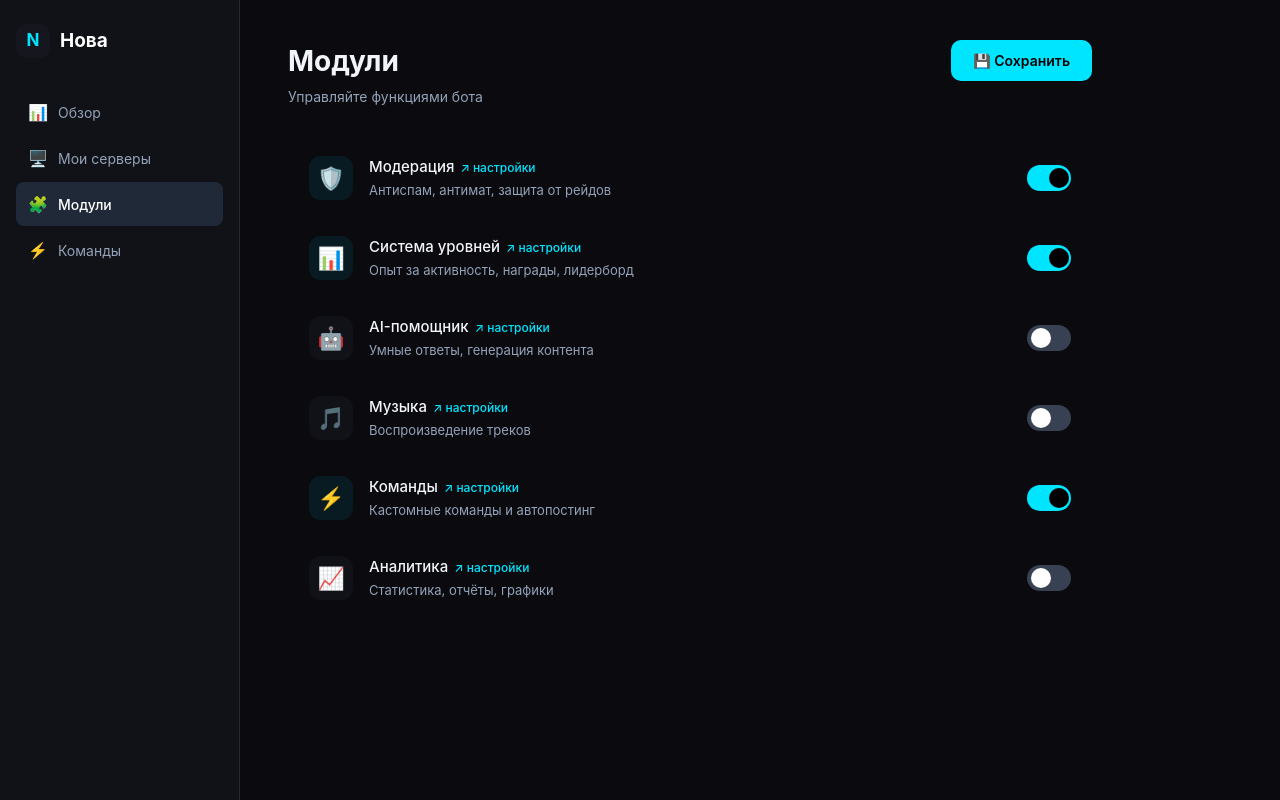
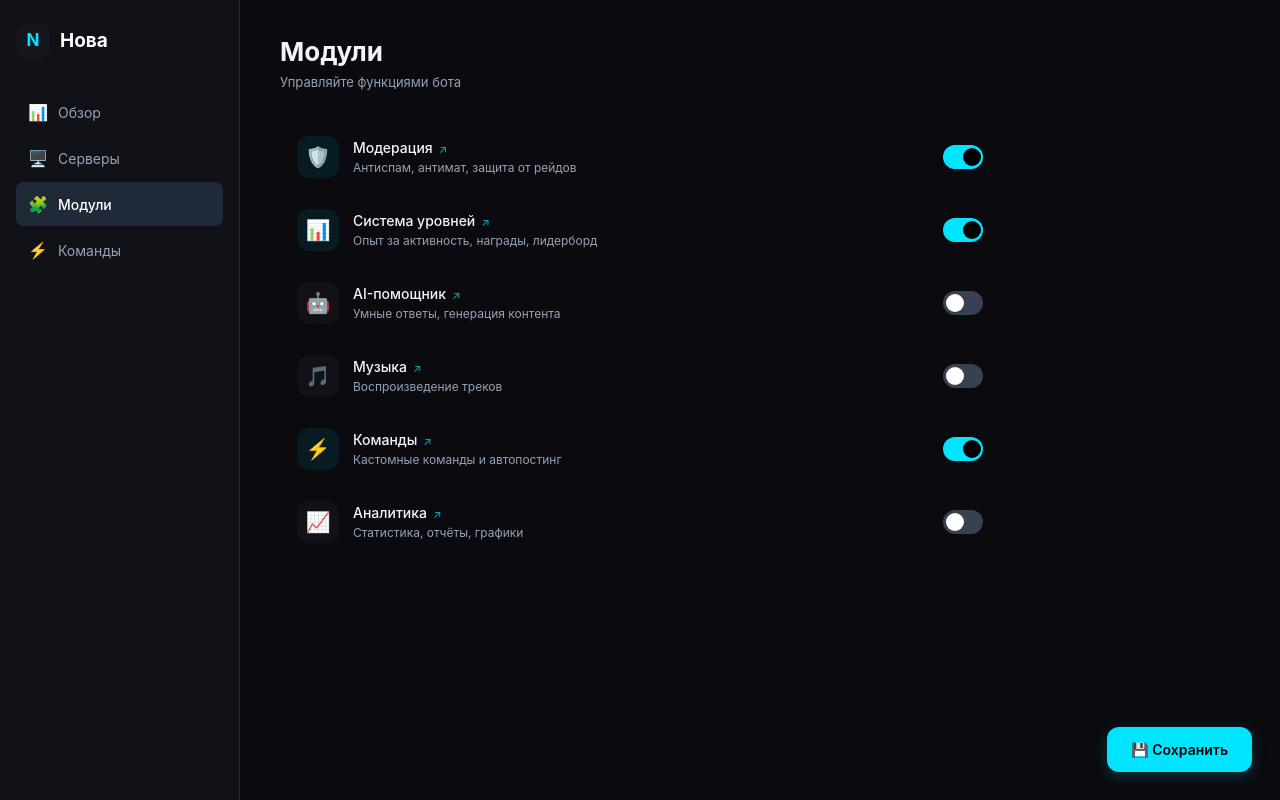
Before and after one commit to R4YDMOND/nova-bot, a Next.js app in the folder frontend/: page /dashboard/modules in a window 1280 px wide. Built offline with nearby package versions, Linux system fonts and the light colour scheme.

Commit message:
Update page.tsx

```diff
--- a/frontend/src/app/dashboard/modules/page.tsx
+++ b/frontend/src/app/dashboard/modules/page.tsx
@@ -1,6 +1,6 @@
 "use client"
 
-import { useState } from 'react'
+import { useState, useEffect } from 'react'
 
 const navigate = (url: string) => window.location.href = url
 
@@ -15,17 +15,25 @@ export default function ModulesPage() {
   ])
 
   const [saved, setSaved] = useState(false)
+  const [visible, setVisible] = useState<number[]>([])
+
+  useEffect(() => {
+    modules.forEach((_, i) => {
+      setTimeout(() => setVisible(prev => [...prev, i]), i * 60)
+    })
+  }, [])
 
   const toggle = (id: string) => {
-    const updated = modules.map(m => m.id === id ? { ...m, enabled: !m.enabled } : m)
-    setModules(updated)
+    setModules(modules.map(m => m.id === id ? { ...m, enabled: !m.enabled } : m))
+    setSaved(false)
   }
 
-  const save = () => { setSaved(true); setTimeout(() => setSaved(false), 2000) }
+  const save = () => { setSaved(true); setTimeout(() => setSaved(false), 2200) }
 
   return (
     <div style={{ minHeight: '100vh', background: '#0A0A0F', display: 'flex', color: '#F1F5F9' }}>
 
+      {/* Sidebar */}
       <aside style={{ width: '240px', minWidth: '240px', background: '#111118', borderRight: '1px solid #1F2937', padding: '24px 16px', display: 'flex', flexDirection: 'column' }}>
         <a href="/" style={{ display: 'flex', alignItems: 'center', gap: '10px', textDecoration: 'none', marginBottom: '32px' }}>
           <div style={{ width: '34px', height: '34px', background: '#16161F', borderRadius: '10px', display: 'flex', alignItems: 'center', justifyContent: 'center', fontWeight: 'bold', color: '#00E5FF', fontSize: '17px' }}>N</div>
@@ -34,7 +42,7 @@ export default function ModulesPage() {
         <nav style={{ display: 'flex', flexDirection: 'column', gap: '2px', flex: 1 }}>
           {[
             { icon: '📊', label: 'Обзор', href: '/dashboard' },
-            { icon: '🖥️', label: 'Мои серверы', href: '/dashboard/servers' },
+            { icon: '🖥️', label: 'Серверы', href: '/dashboard/servers' },
             { icon: '🧩', label: 'Модули', href: '/dashboard/modules' },
             { icon: '⚡', label: 'Команды', href: '/dashboard/commands' },
           ].map((item, i) => {
@@ -54,69 +62,99 @@ export default function ModulesPage() {
         </nav>
       </aside>
 
-      <main style={{ flex: 1, padding: '40px 48px', maxWidth: '900px' }}>
-        <div style={{ display: 'flex', justifyContent: 'space-between', alignItems: 'flex-start', marginBottom: '32px' }}>
+      {/* Main */}
+      <main style={{ flex: 1, padding: '32px 40px', maxWidth: '800px' }}>
+
+        {/* Header */}
+        <div style={{ display: 'flex', justifyContent: 'space-between', alignItems: 'center', marginBottom: '28px' }}>
           <div>
-            <h1 style={{ fontSize: '28px', fontWeight: '700', marginBottom: '4px' }}>Модули</h1>
-            <p style={{ color: '#94A3B8', fontSize: '14px' }}>Управляйте функциями бота</p>
+            <h1 style={{ fontSize: '26px', fontWeight: '700', marginBottom: '2px' }}>Модули</h1>
+            <p style={{ color: '#94A3B8', fontSize: '13px' }}>Управляйте функциями бота</p>
           </div>
-          <button onClick={save} style={{
-            padding: '10px 22px', background: saved ? '#22C55E' : '#00E5FF', color: '#000',
-            border: 'none', borderRadius: '10px', fontWeight: '600', fontSize: '14px', cursor: 'pointer',
-            transition: 'all 0.25s'
-          }}>
-            {saved ? '✅ Сохранено' : '💾 Сохранить'}
-          </button>
         </div>
 
-        <div style={{ display: 'flex', flexDirection: 'column', gap: '2px' }}>
-          {modules.map(mod => (
+        {/* Modules List */}
+        <div style={{ display: 'flex', flexDirection: 'column', gap: '1px' }}>
+          {modules.map((mod, i) => (
             <div key={mod.id} style={{
-              display: 'flex', alignItems: 'center', gap: '16px', padding: '16px 20px',
-              borderRadius: '12px', cursor: 'pointer', transition: 'all 0.15s',
-              border: '1px solid transparent'
+              display: 'flex', alignItems: 'center', gap: '14px', padding: '14px 16px',
+              borderRadius: '12px', cursor: 'pointer', transition: 'all 0.2s ease',
+              border: '1px solid transparent',
+              opacity: visible.includes(i) ? 1 : 0,
+              transform: visible.includes(i) ? 'translateX(0)' : 'translateX(-10px)',
             }}
             onMouseEnter={(e) => { e.currentTarget.style.background = '#111118'; e.currentTarget.style.borderColor = '#1F2937'; }}
             onMouseLeave={(e) => { e.currentTarget.style.background = 'transparent'; e.currentTarget.style.borderColor = 'transparent'; }}
             >
-              <div style={{ width: '44px', height: '44px', minWidth: '44px', background: mod.enabled ? 'rgba(0,229,255,0.08)' : '#111118', borderRadius: '12px', display: 'flex', alignItems: 'center', justifyContent: 'center', fontSize: '22px' }}>
+              {/* Icon */}
+              <div style={{
+                width: '42px', height: '42px', minWidth: '42px',
+                background: mod.enabled ? 'rgba(0,229,255,0.08)' : '#111118',
+                borderRadius: '12px', display: 'flex', alignItems: 'center',
+                justifyContent: 'center', fontSize: '20px', transition: 'all 0.2s'
+              }}>
                 {mod.icon}
               </div>
-              <div style={{ flex: 1 }}>
-                <div style={{ fontSize: '15px', fontWeight: '500', marginBottom: '2px' }}>
+
+              {/* Info */}
+              <div style={{ flex: 1, minWidth: 0 }}>
+                <div style={{ fontSize: '14px', fontWeight: '500', marginBottom: '1px' }}>
                   {mod.name}
-                  {mod.link && <span onClick={(e) => { e.stopPropagation(); navigate(mod.link!) }} style={{ color: '#00E5FF', fontSize: '12px', marginLeft: '6px', cursor: 'pointer' }}>↗ настройки</span>}
+                  {mod.link && (
+                    <span onClick={(e) => { e.stopPropagation(); navigate(mod.link!) }} style={{
+                      color: '#00E5FF', fontSize: '11px', marginLeft: '6px', cursor: 'pointer',
+                      opacity: 0.7, transition: 'opacity 0.15s'
+                    }}
+                    onMouseEnter={(e) => e.currentTarget.style.opacity = '1'}
+                    onMouseLeave={(e) => e.currentTarget.style.opacity = '0.7'}
+                    >↗</span>
+                  )}
                 </div>
-                <div style={{ fontSize: '13px', color: '#94A3B8' }}>{mod.desc}</div>
+                <div style={{ fontSize: '12px', color: '#94A3B8' }}>{mod.desc}</div>
               </div>
-              <div
-                onClick={(e) => {
-                  e.stopPropagation();
-                  e.preventDefault();
-                  toggle(mod.id);
-                }}
-                style={{
-                  width: '44px', height: '26px',
-                  background: mod.enabled ? '#00E5FF' : '#374151',
-                  borderRadius: '26px', cursor: 'pointer',
-                  transition: 'all 0.25s',
-                  position: 'relative',
-                  flexShrink: 0
-                }}
-              >
+
+              {/* Toggle */}
+              <div onClick={(e) => { e.stopPropagation(); toggle(mod.id); }} style={{
+                width: '40px', height: '24px', background: mod.enabled ? '#00E5FF' : '#374151',
+                borderRadius: '24px', cursor: 'pointer', transition: 'all 0.25s ease',
+                position: 'relative', flexShrink: 0
+              }}>
                 <div style={{
-                  position: 'absolute',
-                  height: '20px', width: '20px',
-                  left: mod.enabled ? '22px' : '4px',
-                  top: '3px',
+                  position: 'absolute', height: '18px', width: '18px',
+                  left: mod.enabled ? '20px' : '3px', top: '3px',
                   background: mod.enabled ? '#000' : '#FFF',
-                  borderRadius: '50%',
-                  transition: 'all 0.25s'
+                  borderRadius: '50%', transition: 'all 0.25s ease'
                 }} />
               </div>
             </div>
           ))}
         </div>
+
+        {/* Save button — fixed at bottom right */}
+        <div style={{ position: 'fixed', bottom: '28px', right: '28px', zIndex: 50 }}>
+          <button onClick={save} style={{
+            padding: '12px 24px', background: saved ? '#22C55E' : '#00E5FF', color: '#000',
+            border: 'none', borderRadius: '12px', fontWeight: '600', fontSize: '14px', cursor: 'pointer',
+            transition: 'all 0.3s ease', boxShadow: saved ? '0 4px 20px rgba(34,197,94,0.3)' : '0 4px 15px rgba(0,229,255,0.2)',
+            transform: saved ? 'scale(1.05)' : 'scale(1)'
+          }}>
+            {saved ? '✅ Сохранено!' : '💾 Сохранить'}
+          </button>
+        </div>
+
+        {/* Toast */}
+        {saved && (
+          <div style={{
+            position: 'fixed', bottom: '90px', right: '28px',
+            background: '#22C55E', color: '#000', padding: '10px 20px',
+            borderRadius: '12px', fontWeight: '600', fontSize: '13px',
+            zIndex: 1000, boxShadow: '0 4px 20px rgba(34,197,94,0.3)',
+            animation: 'slideUp 0.3s ease'
+          }}>
+            ✅ Настройки модулей сохранены
+          </div>
+        )}
+        <style>{`@keyframes slideUp { from { transform: translateY(10px); opacity: 0; } to { transform: translateY(0); opacity: 1; } }`}</style>
       </main>
     </div>
   )
```
